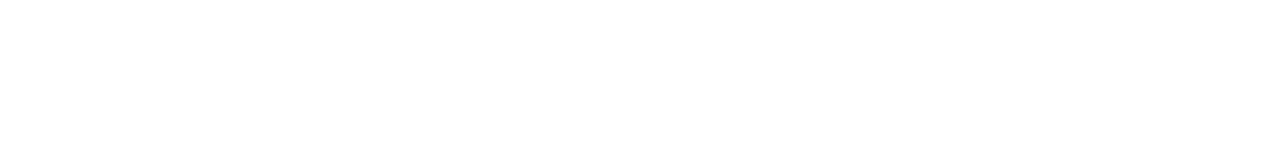
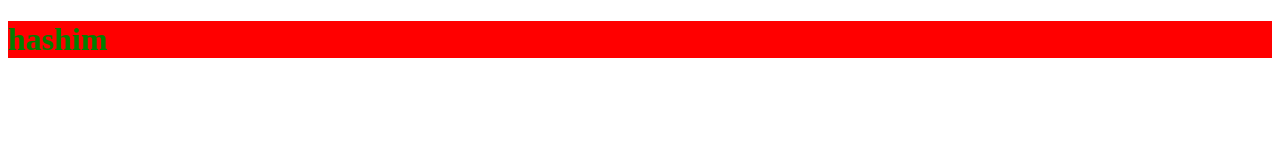
Before and after one commit to Wasimali2005/demo-repo, a plain HTML site: page index.html in a window 1280 px wide. Drawn offline with Linux system fonts and the light colour scheme.

Commit message:
adding content in h1 tag

```diff
--- a/index.html
+++ b/index.html
@@ -6,6 +6,6 @@
     <title>Document</title>
 </head>
 <body>
-    <h1 style="background-color: red; color: green;"></h1>
+    <h1 style="background-color: red; color: green;">hashim</h1>
 </body>
 </html>
```
